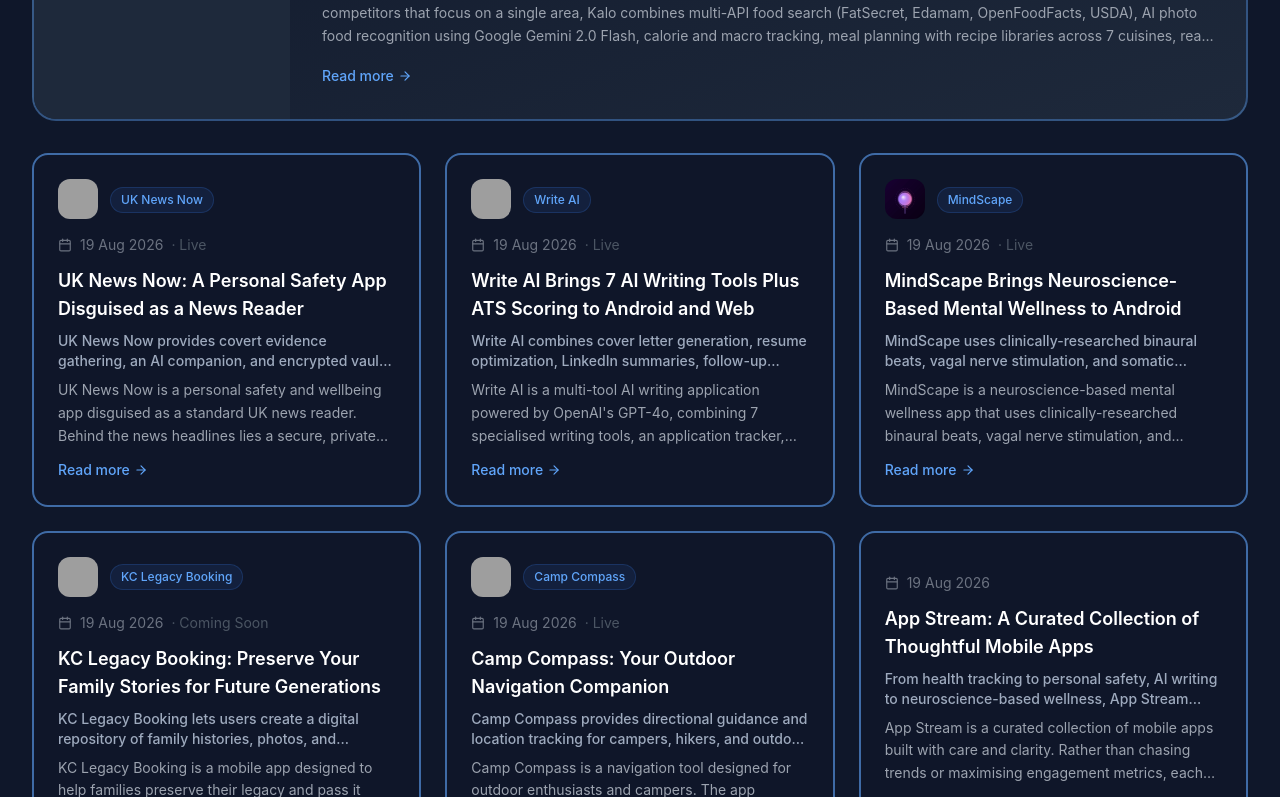
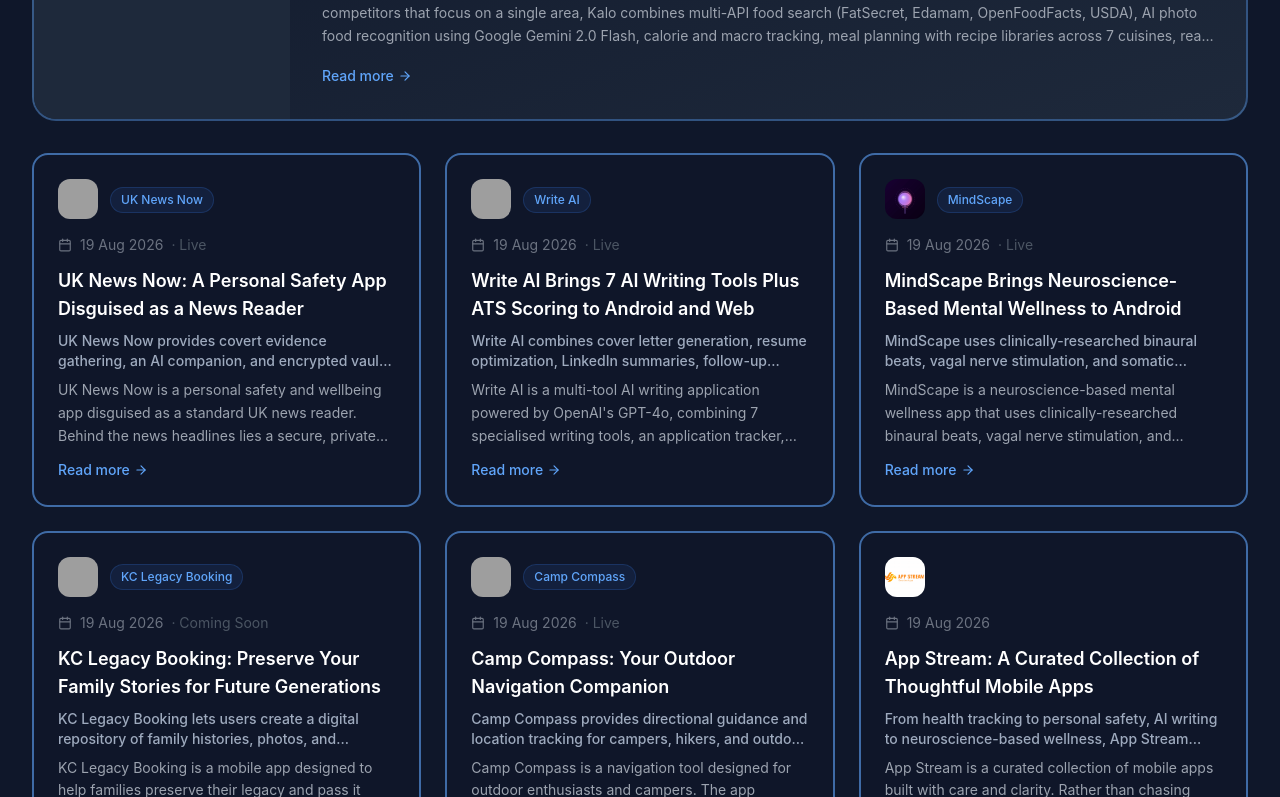
Before and after one commit to billywhizz17a/app-stream, a React (Vite) app: page /#/ in a window 1280 px wide. Shown: the part 1467-2264 px from the top of the page. Built offline with nearby package versions, Linux system fonts and the light colour scheme; grey boxes are pictures that could not be loaded.

Commit message:
Show AppStream.png logo for news items without app_id

```diff
--- a/src/pages/Home.jsx
+++ b/src/pages/Home.jsx
@@ -74,11 +74,13 @@ function Home() {
             return (
               <div onClick={() => setSelectedNews(news[0])} className="cursor-pointer mb-8 bg-gradient-to-br from-slate-900 to-slate-800 border-2 border-blue-400/40 rounded-3xl overflow-hidden hover:border-blue-400 hover:shadow-2xl hover:shadow-blue-400/20 transition-all duration-300">
                 <div className="flex flex-col md:flex-row">
-                  {featuredApp && featuredApp.icon && (
-                    <div className="md:w-64 h-48 md:h-auto bg-slate-800 flex items-center justify-center flex-shrink-0">
+                  <div className="md:w-64 h-48 md:h-auto bg-slate-800 flex items-center justify-center flex-shrink-0">
+                    {featuredApp && featuredApp.icon ? (
                       <img src={`${import.meta.env.BASE_URL}images/${news[0].app_id}/icons/${featuredApp.icon}`} alt={news[0].app_name} className="w-32 h-32 rounded-3xl object-cover" />
-                    </div>
-                  )}
+                    ) : (
+                      <img src={`${import.meta.env.BASE_URL}AppStream.png`} alt="App Stream" className="w-32 h-32 rounded-3xl object-cover" />
+                    )}
+                  </div>
                   <div className="p-8 flex-1">
                     <div className="flex items-center gap-3 mb-4">
                       {news[0].app_name && (
@@ -117,8 +119,10 @@ function Home() {
                 return (
                   <div key={i} onClick={() => setSelectedNews(item)} className="cursor-pointer bg-slate-900/60 border-2 border-blue-400/60 rounded-2xl p-6 hover:border-blue-400 hover:shadow-xl hover:shadow-blue-400/20 transition-all duration-300">
                     <div className="flex items-center gap-3 mb-4">
-                      {newsApp && newsApp.icon && (
+                      {newsApp && newsApp.icon ? (
                         <img src={`${import.meta.env.BASE_URL}images/${item.app_id}/icons/${newsApp.icon}`} alt={item.app_name} className="w-10 h-10 rounded-xl object-cover flex-shrink-0" />
+                      ) : (
+                        <img src={`${import.meta.env.BASE_URL}AppStream.png`} alt="App Stream" className="w-10 h-10 rounded-xl object-cover flex-shrink-0" />
                       )}
                       <div className="min-w-0">
                         {item.app_name && (
```
